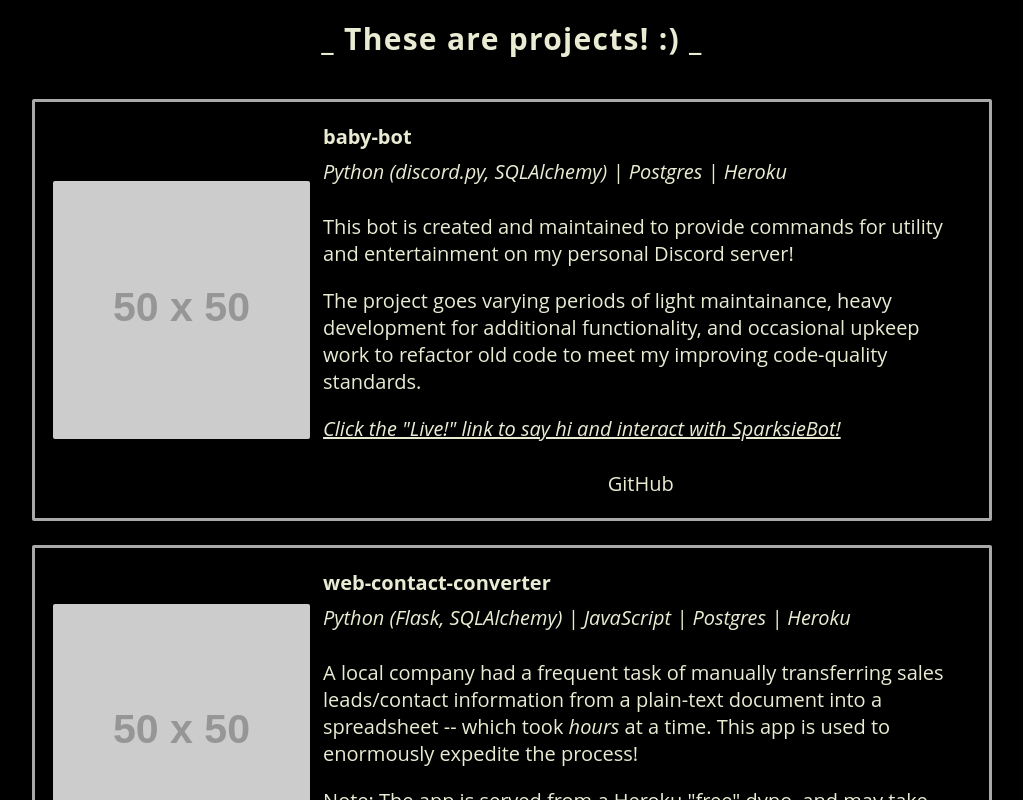
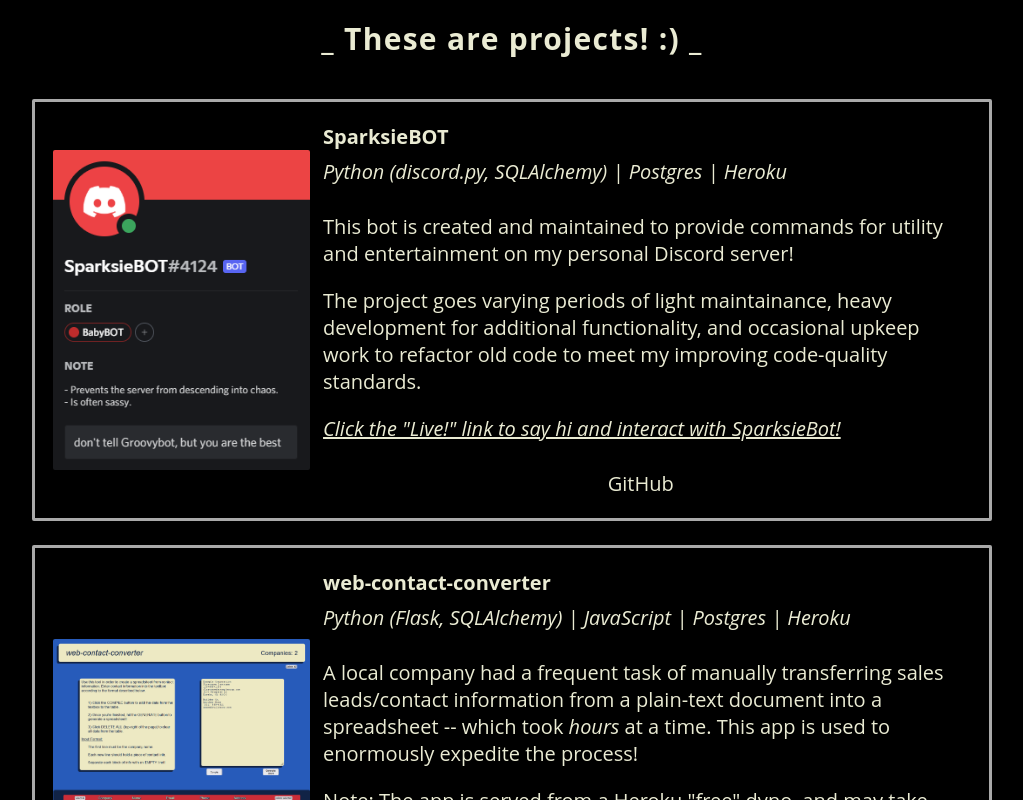
Before and after one commit to spark-c/spark-c.github.io, a React (Create React App) app in the folder app/: page / in a window 1280 px wide. Shown: the part 600-1400 px from the top of the page, without its empty margins (128-1151 px from the left). Built offline with nearby package versions, Linux system fonts and the light colour scheme.

Commit message:
added two proj images and updated to SparksieBOT

```diff
--- a/app/src/components/Projects.js
+++ b/app/src/components/Projects.js
@@ -1,16 +1,18 @@
 import React from 'react';
 
 import ProjectCard from './ProjectCard';
+import wcc_img from '../images/wcc.png';
+import sparksiebot_img from '../images/sparksiebot.png';
 
 
 const Projects = ({ isLargeScreen }) => {
 
     const projects = {
         'baby-bot': {
-            "title": "baby-bot",
+            "title": "SparksieBOT",
             "host-url": undefined,
-            "github-url": "https://github.com/spark-c/baby-bot",
-            "img-src": "https://via.placeholder.com/50.png",
+            "github-url": "https://github.com/spark-c/SparksieBOT",
+            "img-src": sparksiebot_img,
             "desc": (
                 <div>
                     <p>This bot is created and maintained to provide commands for utility and entertainment on my personal Discord server!</p>
@@ -24,7 +26,7 @@ const Projects = ({ isLargeScreen }) => {
             "title": "web-contact-converter",
             "host-url": "http://web-contact-converter.herokuapp.com",
             "github-url": "https://github.com/spark-c/web-contact-converter",
-            "img-src": "https://via.placeholder.com/50.png",
+            "img-src": wcc_img,
             "desc": (
                 <div>
                     <p>A local company had a frequent task of manually transferring sales leads/contact information from a plain-text document into a spreadsheet -- which took <span className="italic">hours</span> at a time. This app is used to enormously expedite the process!</p>
```
Also changed, not shown: app/src/images/sparksiebot.png (added), app/src/images/wcc.png (added).
